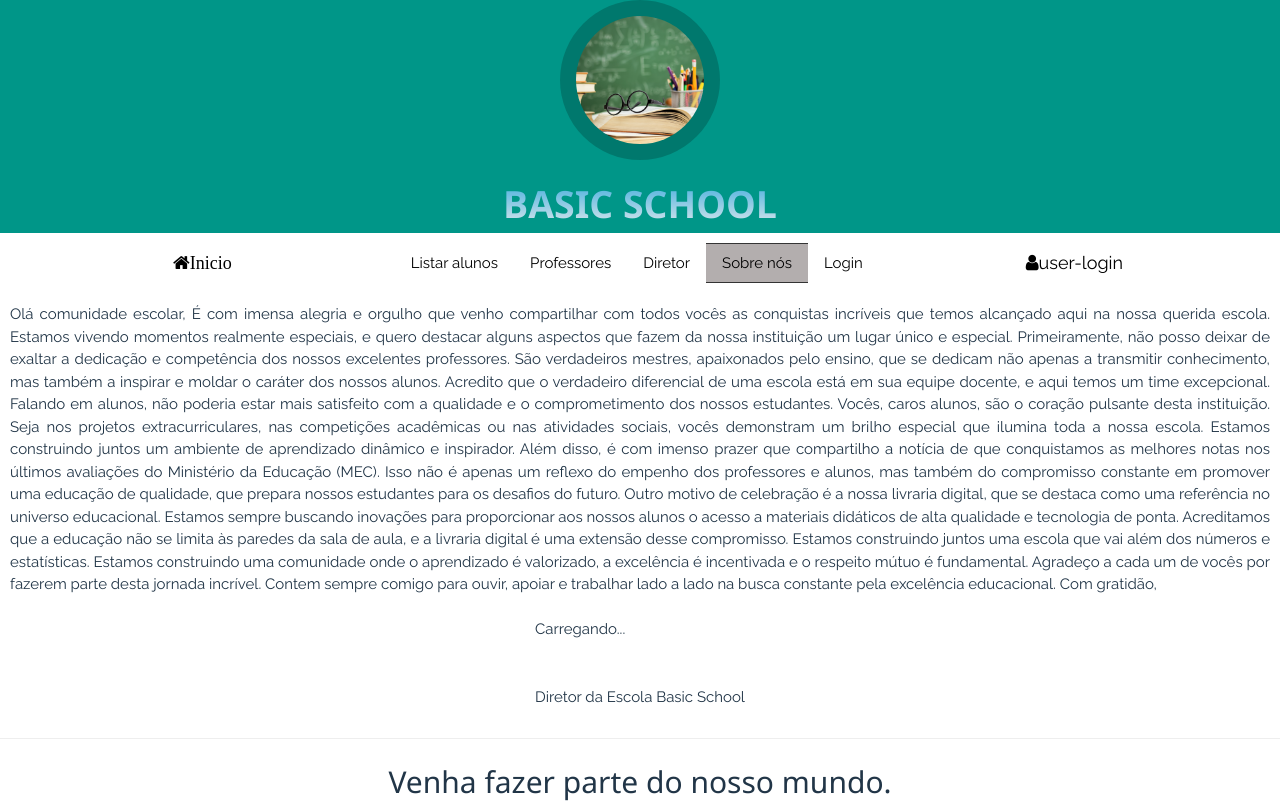
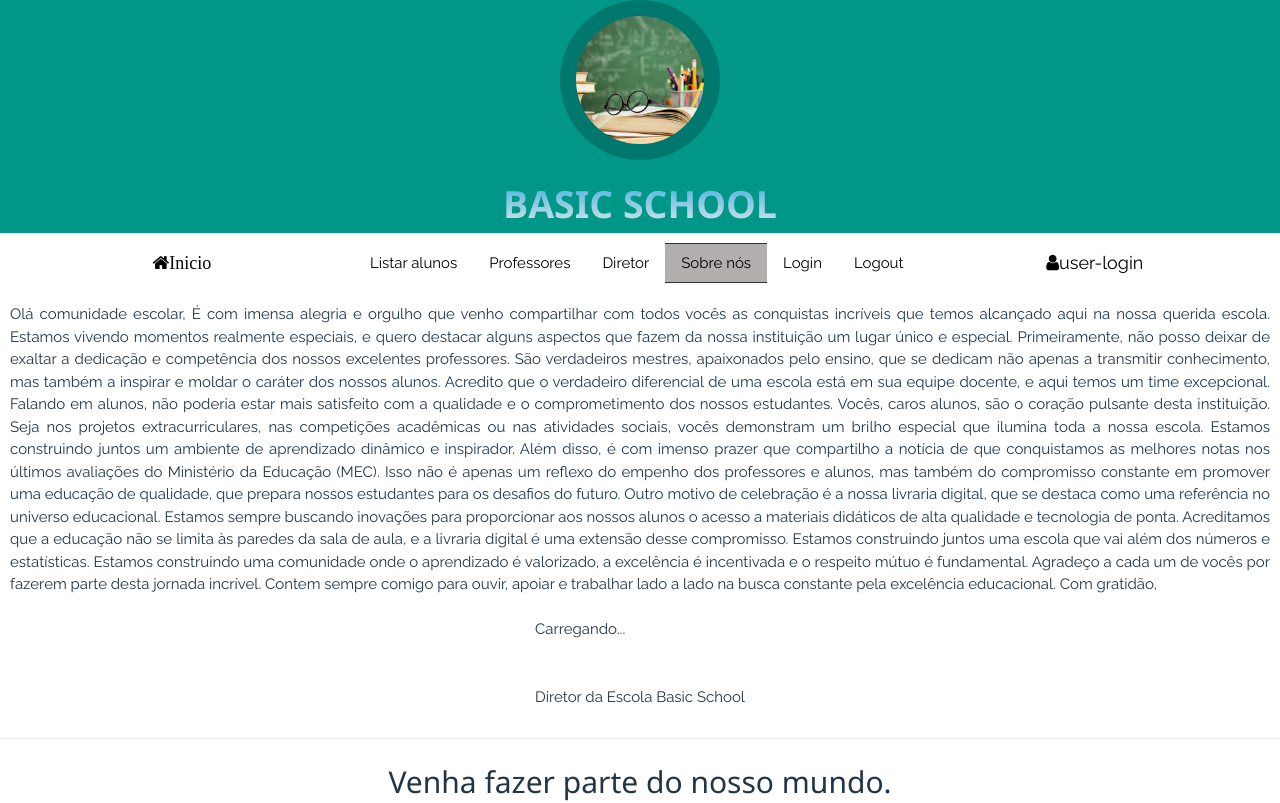
Before and after one commit to reinaldoper/basic-school, a React (Vite) app: page /about in a window 1280 px wide. Shown: the top 803 px of the page. Built offline with nearby package versions, Linux system fonts and the light colour scheme; no server answers.

Commit message:
refactored: adiciona logout

```diff
--- a/src/component/Home.tsx
+++ b/src/component/Home.tsx
@@ -12,6 +12,10 @@ const Home = () => {
   const teacher = useStore((state) => state.setDisciplina)
 
   const admin = useStore((state) => state.admin)
+
+  const logout = useStore((state) => state.resetLogar)
+
+  const logar = useStore((state) => state.logar)
 
   useEffect(() => {
     const diretor = async () => {
@@ -72,6 +76,10 @@ const Home = () => {
     navigate(url);
   };
 
+  const handleLogar = () => {
+    logout();
+  };
+
 
 
   return (
@@ -90,7 +98,8 @@ const Home = () => {
           <button type="button" name='/manager' className={`w3-button ${local === '/manager' ? 'active' : null}`} onClick={handleClick}>Diretor</button>
           <button type="button" name='/about' className={`w3-button ${local === '/about' ? 'active' : null}`} onClick={handleClick}>Sobre nós</button>
           <button type="button" name='/login' className={`w3-button ${local === '/login' ? 'active' : null}`} onClick={handleClick}>Login</button>
-          <li className="w3-large"><i className="fa fa-user"></i> {admin.length ? admin[0].nome : 'user-login'}</li>
+          <button type="button" className='w3-button' onClick={handleLogar}>Logout</button>
+          <li className="w3-large"><i className="fa fa-user"></i> {admin.length && logar ? admin[0].nome : 'user-login'}</li>
         </div>
       </div>
 
```
